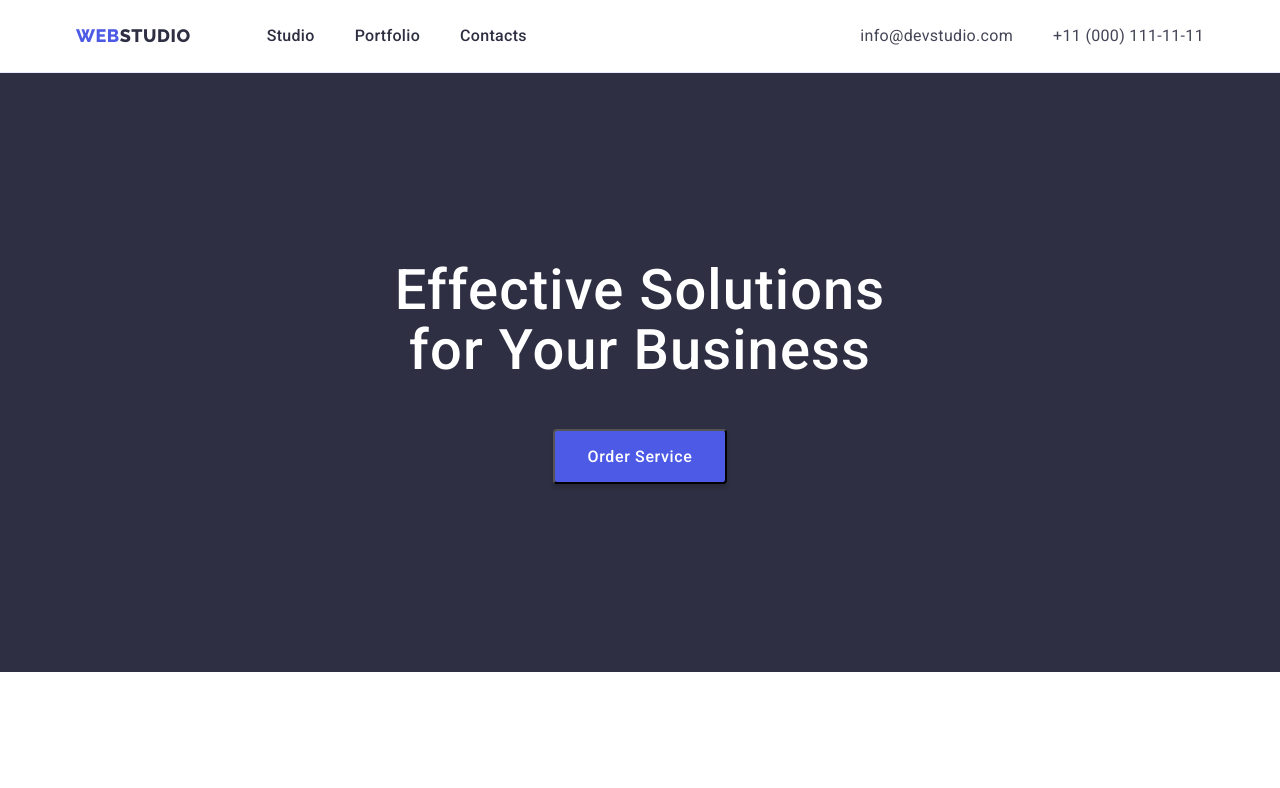
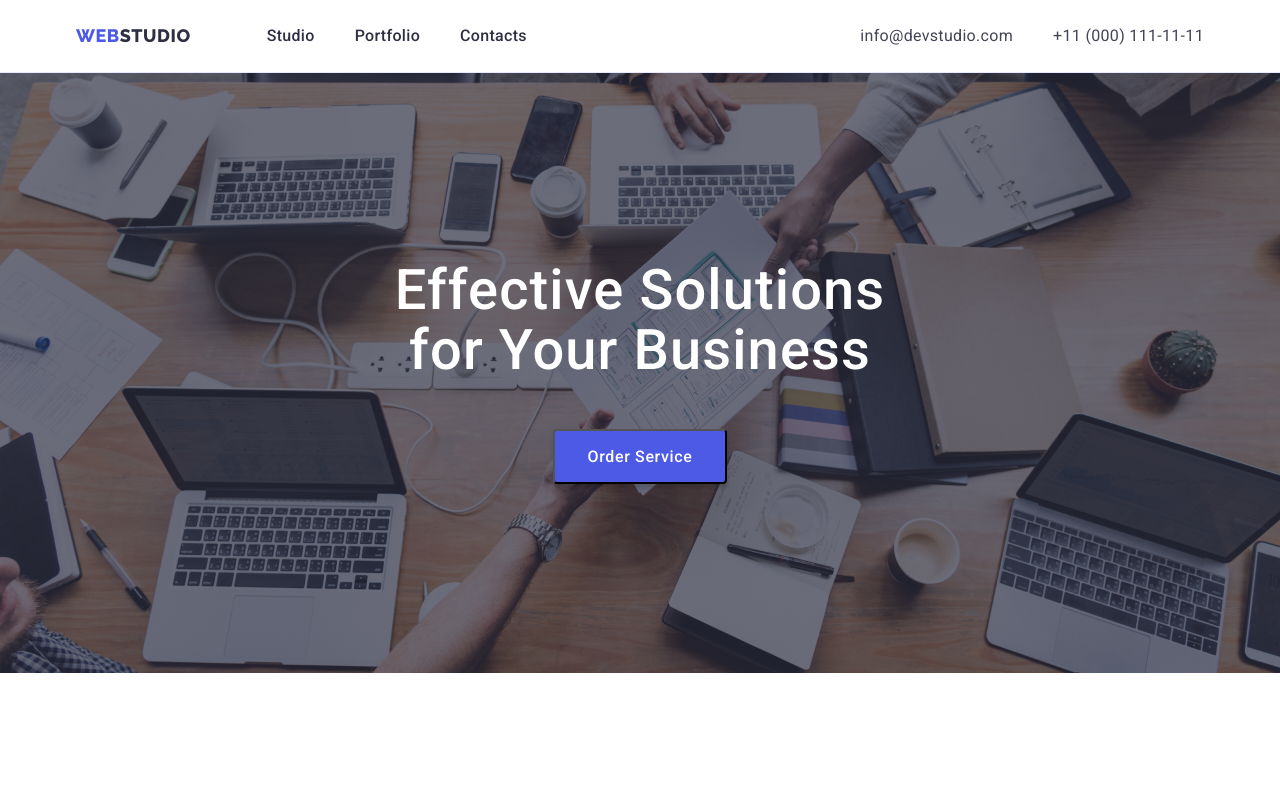
Before and after one commit to AlenaMako/goit-markup-hw-04, a plain HTML site: page index.html in a window 1280 px wide. Shown: the top 788 px of the page. Drawn offline with nearby package versions, Linux system fonts and the light colour scheme.

Commit message:
add multibg to hero

```diff
--- a/CSS/styles.css
+++ b/CSS/styles.css
@@ -185,10 +185,24 @@ body{
   padding-top: 188px;
   padding-bottom: 188px;
 
-  background-color: var(--title-color);
   text-align: center;
-  padding-top: 188px;
-  padding-bottom: 188px;
+}
+
+.overlay{
+  max-width: 1440px;
+  height: 600px;
+  margin-left: auto;
+  margin-right: auto;
+  background-image: linear-gradient(
+      to right,
+      rgba(46, 47, 66, 0.7),
+      rgba(46, 47, 66, 0.7)
+    ),
+    url("../image/hero.jpg");
+  background-repeat: no-repeat;
+  background-position: center;
+  background-size: cover;
+
 }
 
 .hero-title {
--- a/index.html
+++ b/index.html
@@ -62,7 +62,7 @@
 
     <main>
       <!--Hero block-->
-      <section class="hero">
+      <section class="hero overlay">
         <div class="container">
           <h1 class="hero-title">
             Effective Solutions <br />for Your Business
```
